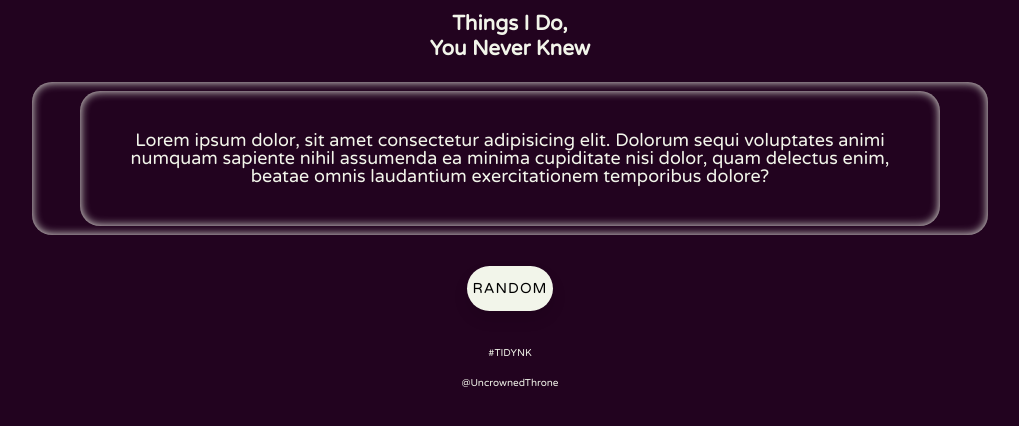
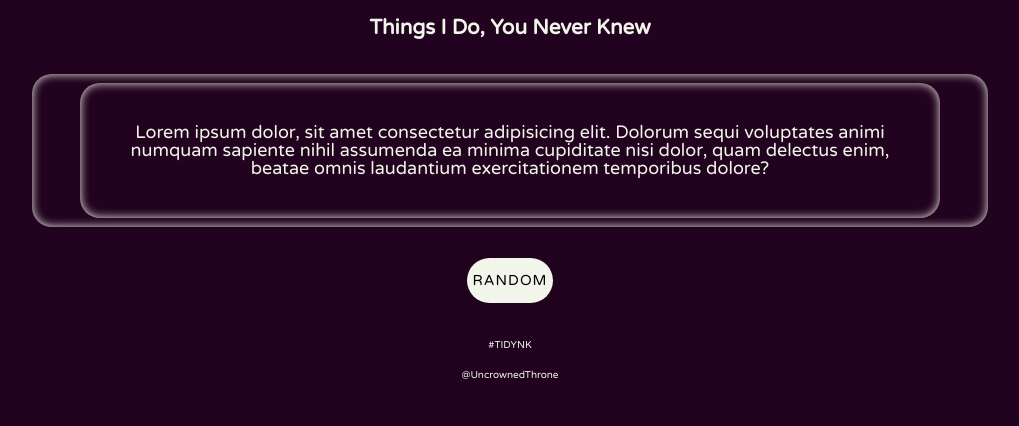
Before and after one commit to uncrownedthrone/tidynk, a React (Create React App) app: page / in a window 1280 px wide. Shown: the top 426 px of the page, without its empty margins (130-1149 px from the left). Built offline with nearby package versions, Linux system fonts and the light colour scheme.

Commit message:
fixed header

```diff
--- a/src/App.jsx
+++ b/src/App.jsx
@@ -11,8 +11,8 @@ const App = () => {
       <Router>
         <section className="titlePage">
           <header>
-            <h2>Things I Do, </h2>
-            <h2>You Never Knew</h2>
+            <h2>Things I Do, You Never Knew</h2>
+            {/* <h2>You Never Knew</h2> */}
           </header>
         </section>
         <Switch>
--- a/src/index.css
+++ b/src/index.css
@@ -63,7 +63,7 @@ p {
 }
 
 h2 {
-  margin: 0.25rem;
+  margin-top: 0.5rem;
   font-size: 1.15rem;
 }
 
```
